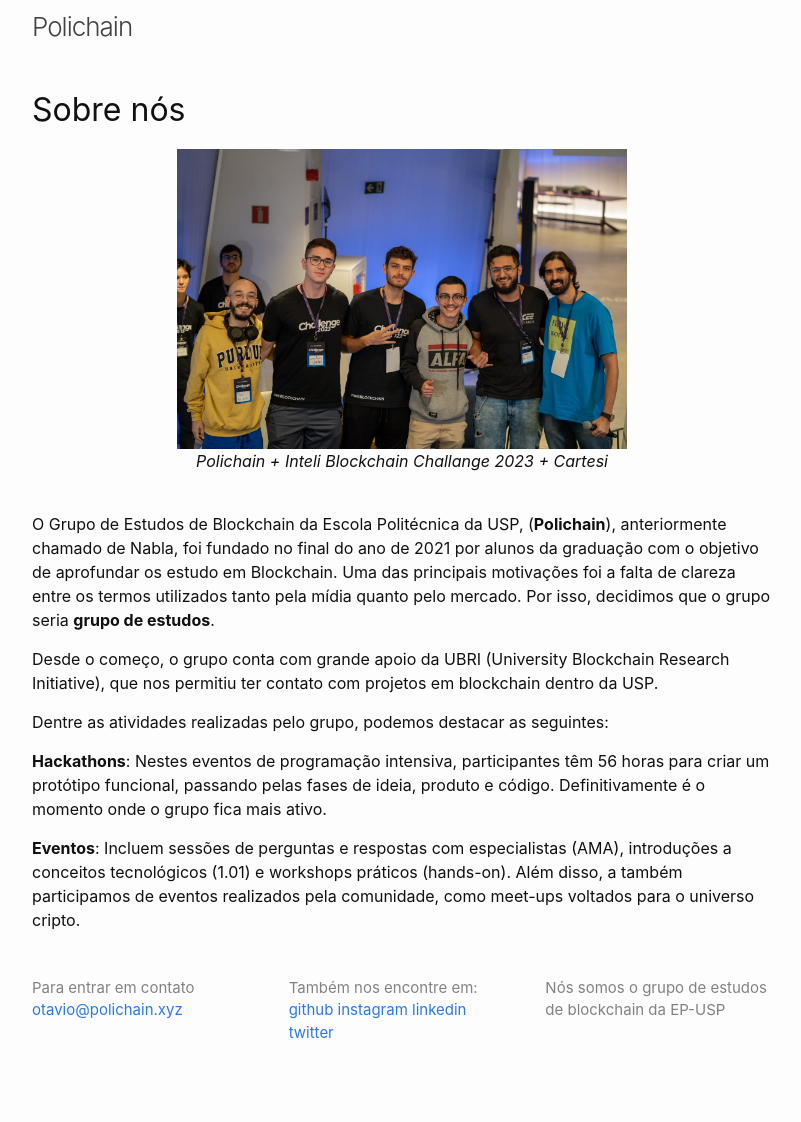
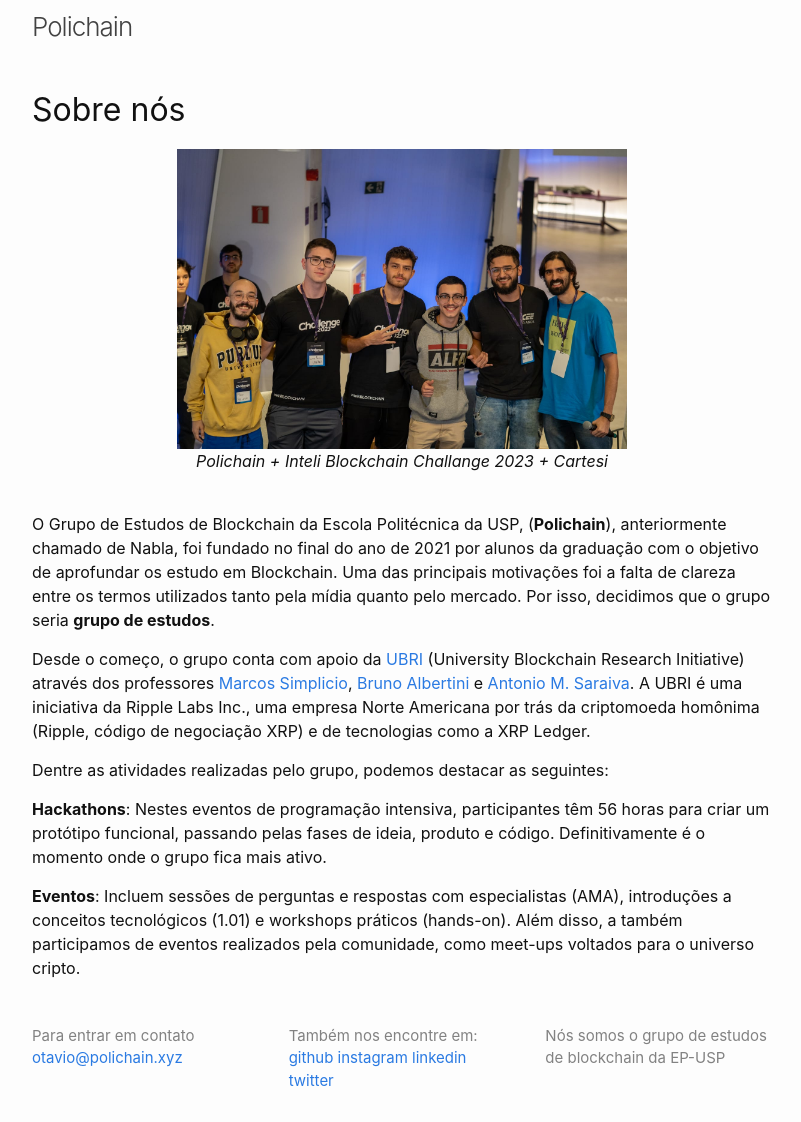
Before and after one commit to polichain/jekyll-website, a Jekyll site: the page built from _saibamais/index.markdown, in a window 1280 px wide. Shown: the whole page, without its empty margins (238-1039 px from the left). Built offline with Jekyll 4.4.1, drawn with Linux system fonts in a browser that asks for light colours; comment, search, counter and statistics services are not loaded; before the commit the page ends 1074 px from its top, so only the background shows below that.

Commit message:
update sobe nos

```diff
--- a/_saibamais/index.markdown
+++ b/_saibamais/index.markdown
@@ -15,7 +15,7 @@ permalink: /saibamais/
 O Grupo de Estudos de Blockchain da Escola Politécnica da USP, (**Polichain**), anteriormente chamado de Nabla, foi fundado no final do ano de 2021 por alunos da graduação com o objetivo de aprofundar os estudo em Blockchain. Uma das principais motivações foi a falta de clareza entre os termos utilizados tanto pela mídia quanto pelo mercado. Por isso, decidimos que o grupo seria **grupo de estudos**.
 
 
-Desde o começo, o grupo conta com grande apoio da UBRI (University Blockchain Research Initiative), que nos permitiu ter contato com projetos em blockchain dentro da USP.
+Desde o começo, o grupo conta com apoio da [UBRI](https://sites.usp.br/ubri/) (University Blockchain Research Initiative) através dos professores [Marcos Simplicio](http://lattes.cnpq.br/6874544707185541), [Bruno Albertini](http://lattes.cnpq.br/2729012989571213) e [Antonio M. Saraiva](http://lattes.cnpq.br/0725312844547101). A UBRI é uma iniciativa da Ripple Labs Inc., uma empresa Norte Americana por trás da criptomoeda homônima (Ripple, código de negociação XRP) e de tecnologias como a XRP Ledger.
 
 Dentre as atividades realizadas pelo grupo, podemos destacar as seguintes:
 
```
